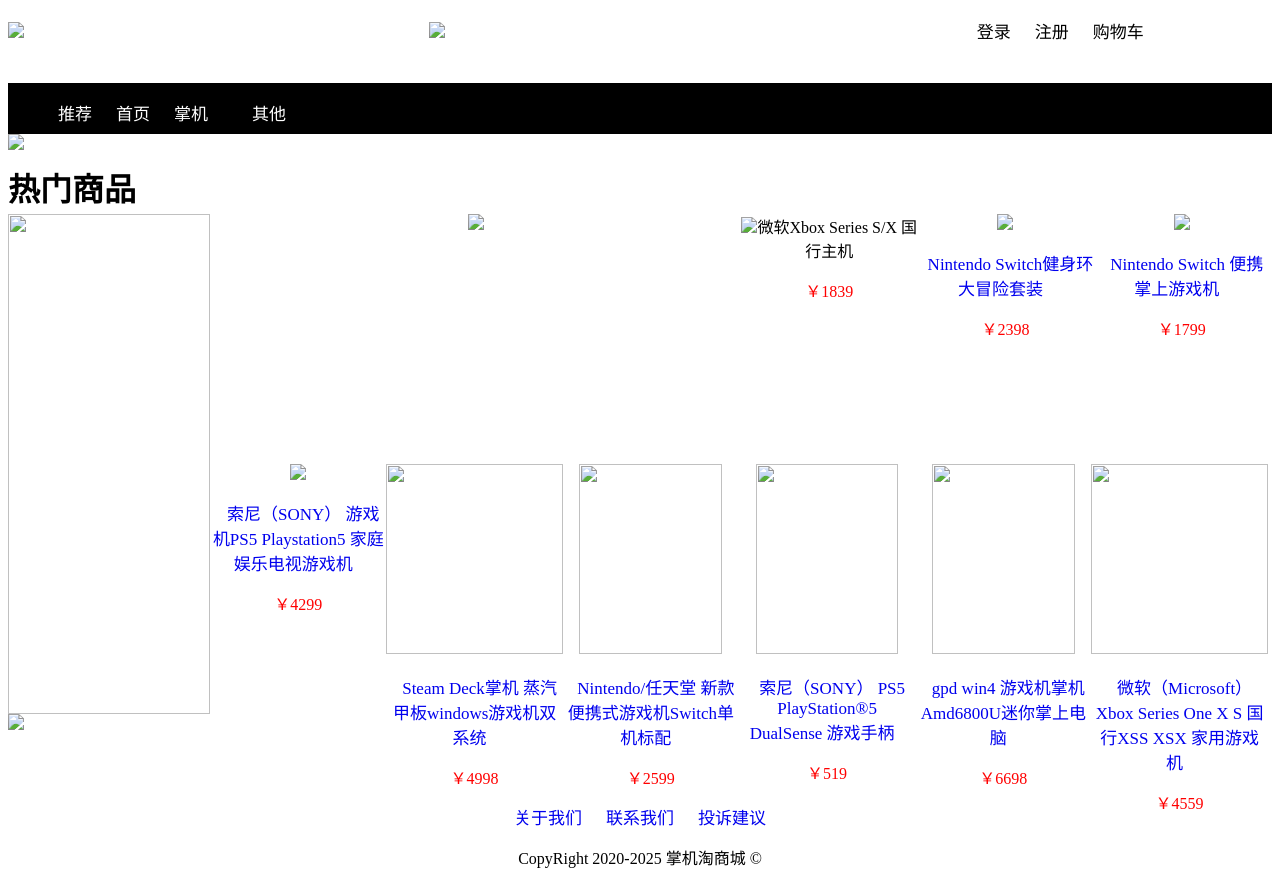
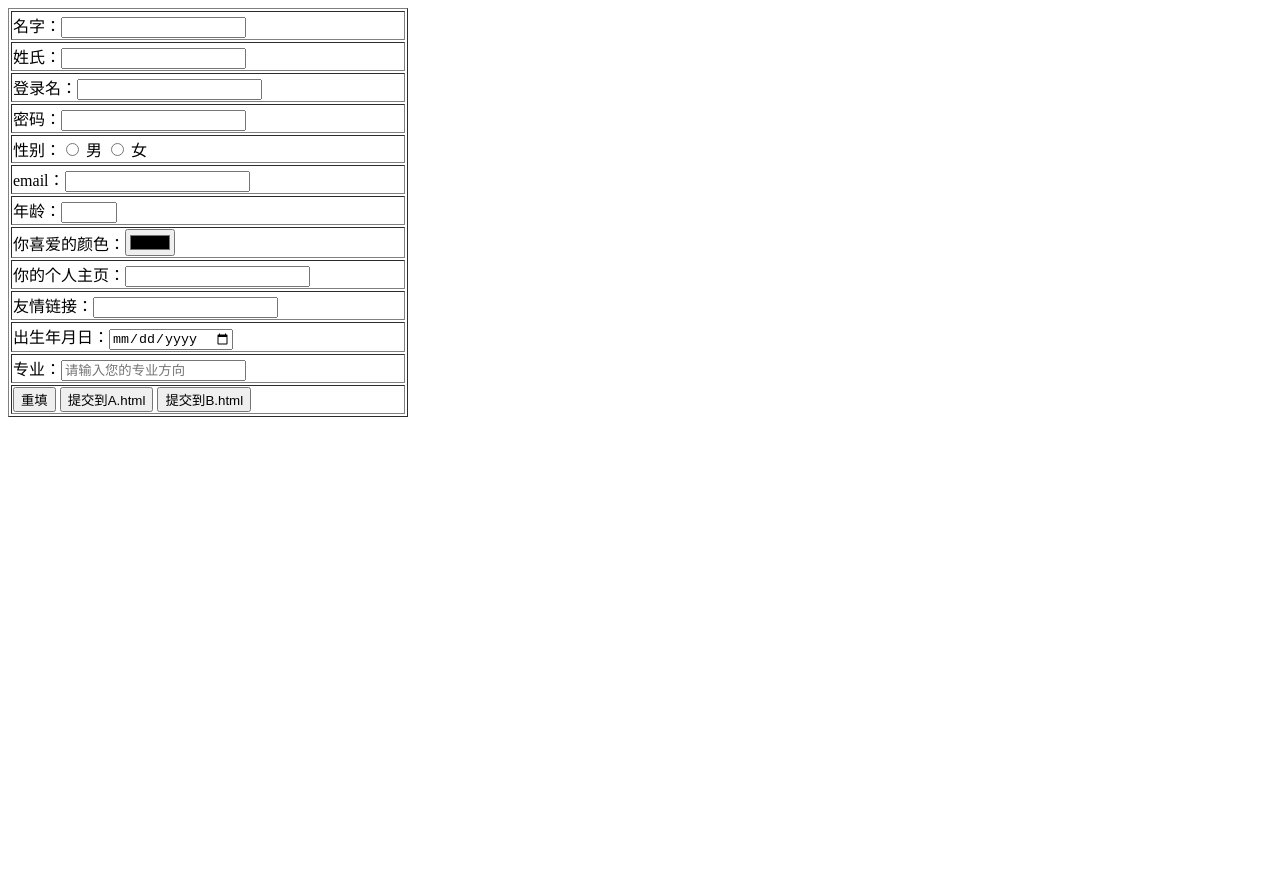
Before and after one commit to haihaihai222/haihaihai222.github.io, a plain HTML site: page index.html in a window 1280 px wide. After the commit the page ends 800 px from the top, so only its background shows below. Drawn offline with Linux system fonts and the light colour scheme.

Commit message:
Update index.html

```diff
--- a/index.html
+++ b/index.html
@@ -1,206 +1,71 @@
 <!DOCTYPE html>
 <html>
 	<head>
-		<meta charset="utf-8" />
-		<title>游戏机销售网站</title>
-		<style>
-			/*第一部分：Logo部分*/
-		    .header{
-		   	    width: 100%;
-		    }
-		    .header div{
-		   	    /*左浮动*/
-		   	    float: left;
-		   	    width: 33.3%;
-		   	    height:75px;
-		   	     /*行高*/
-		   	    line-height:50px;
-		    }
-		    /*a标签*/
-		   	/*控制Logo部分的a标签*/
-			.header a{
-		  	    color: #000;/*颜色*/
-			}
-		    a{
-		  	    font-size: 17px;/*字体*/
-		        padding:10px;/*控制内边距*/
-		  	    text-decoration: none;/*去掉超链接的下划线*/
-		    }
-		    /*第二部分：导航栏部分*/
-		    /*清除浮动*/
-		    .clear{
-			    clear:both;
-			}
-			.menu{
-				width:100%;
-			    background-color: #000;
-			    height:50px;
-			    padding-top:1px;
-			}
-			.menu ul li{
-				/*去掉标记*/
-				list-style-type: none;
-				/*元素设为同一行*/
-				display: inline;
-			}
-			.menu a{
-				color:#FFF;
-			}
-			/*第三部分：轮播图*/
-			.img1{
-				width:100%;
-			}
-			.img1 img{
-				width:100%;
-			}
-			/*第四部分+第六部分：最新+热门商品*/
-			.hot{
-				height:50px;
-			    padding-top:10px;
-			}
-			/*左边大图*/
-			.left{
-				float:left;
-				width:16%;
-				height: 500px;
-			}
-			.right{
-				float:left;
-				width:84%;
-				text-align:center;
-				height: 500px;
-			}
-			.middle{
-				float:left;
-				width: 50%;
-				height:250px;
-			}
-			.item{
-				float:left;
-				width: 16.6%;
-				height:250px;
-			}
-			/*第五+七部分:广告图片+正品保证*/
-			.adv{
-				width:100%;
-			}
-			/*第八部分:页脚部分*/
-			.foot{
-				width:100%;
-			}
-			.foot p{
-				text-align: center;
-			}
-		</style>
+		<meta charset="utf-8">
+		<title>表单效果</title>
 	</head>
 	<body>
-		<div>
-			<!--第一部分：Logo部分-->
-			<div class="header">
-				<div id="d1-1"><img src="./img/A.png"  width="30%"/></div>
-			    <div id="d1-2"><img src="./img/B.jpg"/></div>
-			    <div id="d1-3" align="center">
-			    	<a href="#">登录</a>
-			    	<a href="#">注册</a>
-			    	<a href="#">购物车</a>
-			    </div>
-			</div>
-			<!--第二部分：导航栏部分-->
-			<!--清除浮动-->
-			<div class="clear"></div>
-			<div class="menu">
-				<ul>
-					<li><a href="#">推荐</a></li>
-					<li><a href="#">首页</a></li>
-					<li><a href="#">掌机</a></li>
-					<li><a href="#"></a></li>
-					<li><a href="#">其他</a></li>
-				</ul>
-			</div>
-			<!--第三部分：轮播图部分-->
-			<div class="img1">
-				<img src="./img/D.jpg" />
-			</div>
-			<!--第四部分：最新商品部分-->
-			<div>
-				<div class="hot">
-					<h1 style="display: inline;">热门商品</h1>
-				</div>
-				<!--左边大图+右边商品-->
-				<!--左边大图-->
-				<div class="left">
-					<img src="./img/C.jpg" height="500px" width="100%"/>
-				</div>
-				<!--右边商品-->
-				<div class="right">
-					<div class="middle">
-						<img  src="./img/f.jpg" height="240px"/>
-					</div>
-					<div class="item">
-						<img src="img/G.jpg" width="95%" >微软Xbox Series S/X 国行主机</a></p>
-						<p><font color="red">￥1839</font></p>
-					</div>
-					<div class="item">
-						<img src="./img/T.webp" width="125%"/>
-						<p><a href="#">Nintendo Switch健身环大冒险套装</a></p>
-						<p><font color="red">￥2398</font></p>
-					</div>
-					<div class="item">
-						<img src="./img/fd244fab25abb068.jpg" width="95%">
-						<p><a href="#">Nintendo Switch 便携掌上游戏机</a></p>
-						<p><font color="red">￥1799</font></p>
-					</div>
-					<div class="item">
-						<img src="./img/R.webp"  width="95%" />
-						<p><a href="#">索尼（SONY） 游戏机PS5 Playstation5 家庭娱乐电视游戏机</a></p>
-						<p><font color="red">￥4299</font></p>
-					</div>
-					<div class="item">
-						<img src="./img/L.jpg" height="190px" width="100%"/>
-						<p><a href="#">Steam Deck掌机 蒸汽甲板windows游戏机双系统</a></p>
-						<p><font color="red">￥4998</font></p>
-					</div>
-					<div class="item">
-						<img src="./img/m.jpg" height="190px" width="90%"/>
-						<p><a href="#">Nintendo/任天堂 新款便携式游戏机Switch单机标配</a></p>
-						<p><font color="red">￥2599</font></p>
-					</div>
-					<div class="item">
-						<img src="./img/O.png" height="190px" width="90%"/>
-						<p><a href="#">索尼（SONY） PS5 PlayStation®5 DualSense 游戏手柄</a></p>
-						<p><font color="red">￥519</font></p>
-					</div>
-					<div class="item">
-						<img src="./img/U.jpg "height="190px" width="90%" />
-						<p><a href="#">gpd win4 游戏机掌机 Amd6800U迷你掌上电脑</a></p>
-						<p><font color="red">￥6698</font></p>
-					</div>
-					<div class="item">
-						<img src="./img/op.jpg " height="190px" width="100%"/>
-						<p><a href="#">微软（Microsoft） Xbox Series One X S 国行XSS XSX 家用游戏机</a></p>
-						<p><font color="red">￥4559</font></p>
-					</div>
-				</div>
-			</div>
+		<form action="A.html">
+		<table border="1" width="400">
+			<tr>
+				<td>名字：<input type="text" name="username" required/></td>
+			</tr>
+			<tr>
+				<td>姓氏：<input type="text" name="username" required/></td>
+			</tr>
+			<tr>
+				<td>
+					登录名：<input type="text" name="telphone" pattern="[A-Za-z]{3}[0-9]{3}"/>
+				</td>
+			</tr>
+			<tr>
+				<td>密码：<input type="text" name="username" required/></td>
+			</tr>
+			<tr>
+				<td>性别：<input type="radio" name="gen" value="男" />
+						男
+						<input type="radio" name="gen" value="女" />
+						女</td>
+			</tr>
+			<tr>
+				<td>email：<input type="email" name="email" /></td>
 
-			<!--第七部分：正品保证-->
-			<div class="adv">
-				<img src="img/footer.jpg" width="100%"/>
-			</div>
-			<!--第八部分:页脚部分-->
-			<div class="foot">
-				<p>
-<br />
-<br />
-<br />
-					<a href="#">关于我们</a>
-					<a href="#">联系我们</a>
-					<a href="#">投诉建议</a>
-				</p>
-				<p>
-					CopyRight 2020-2025 掌机淘商城 &copy;
-				</p>
-			</div>
-		</div>
+			</tr>
+			<tr>
+				<td>年龄：<input type="number" name="quantity" min="10" max="50"/></td>
+
+			</tr>
+			<tr>
+				<td>你喜爱的颜色：<input type="color" name="username" /></td>
+			</tr>
+			<tr>
+				<td>你的个人主页：<input type="url" name="url"/></td>
+			</tr>
+			<tr>
+				<td>友情链接：<input type="text" name="username" list="browsers"/>
+				<datalist id="browsers">
+				  <option value="http://www.baidu.com">
+				  <option value="百度">
+					  <option value="http://www.google.com">
+						  <option value="Google">
+					  <option value="http://www.sina.com.cn">
+						  <option value="新浪">
+
+						  </td>
+			</tr>
+			<tr>
+				<td>出生年月日：<input type="date" name="date" /></td>
+			</tr>
+			<tr>
+				<td>专业：<input type="text" name="username" placeholder="请输入您的专业方向"/>
+				</td>
+			</tr>
+			<tr>
+			<td colspan="3" ">
+				<input type="reset" name="button1" value="重填" />
+				<input type="submit" name="button2" value="提交到A.html" />
+				<input type="submit" name="button3" formaction="B.html" value="提交到B.html" />
+				</td>
+			</tr>
 	</body>
 </html>
```
